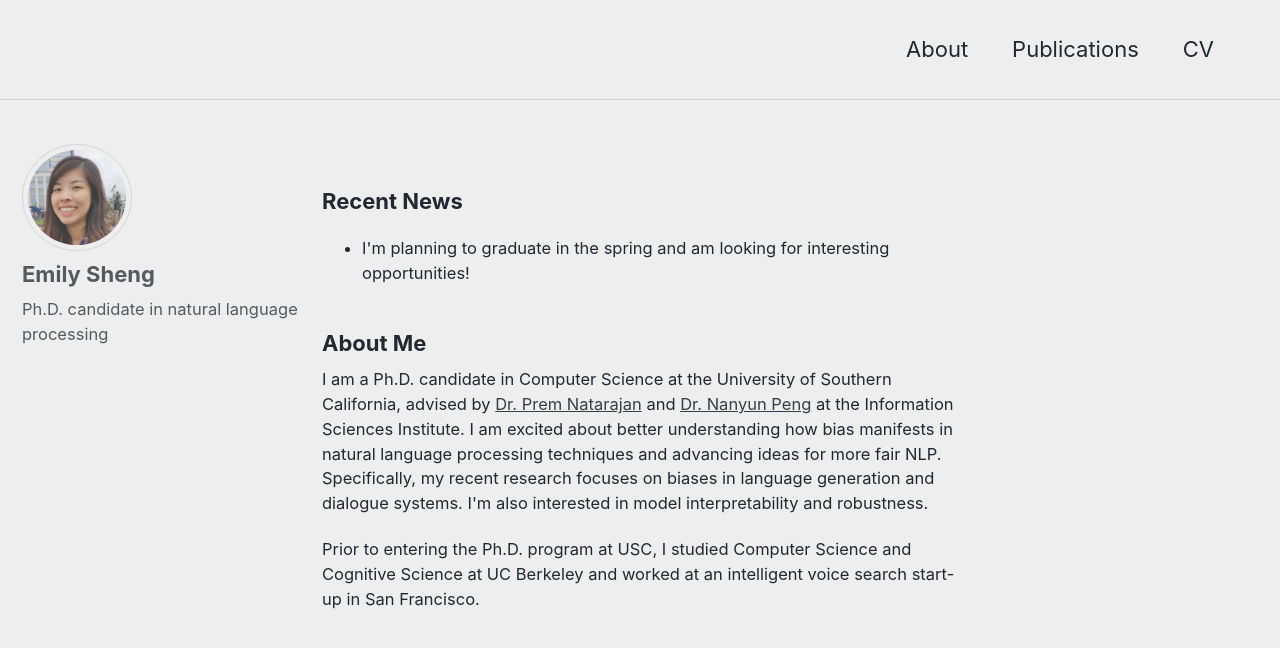
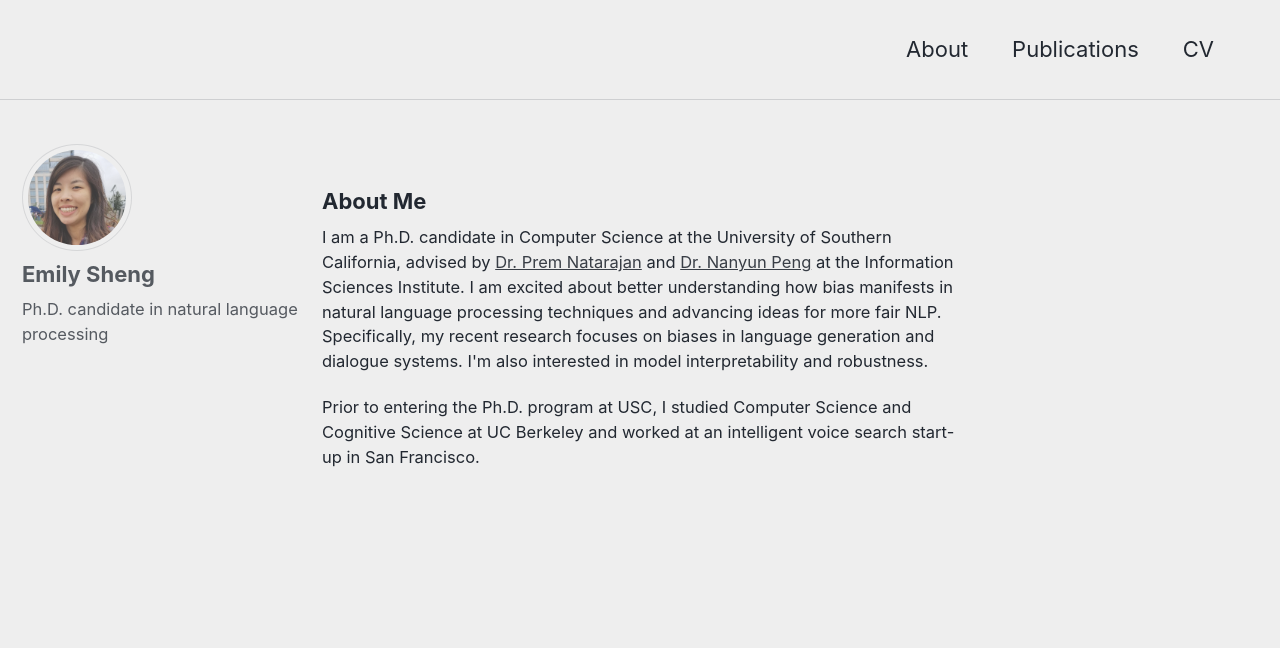
Before and after one commit to ewsheng/ewsheng.github.io, a Jekyll site: the page built from index.html, in a window 1280 px wide and 900 px high. Shown: the top 648 px of the window. Built offline with Jekyll 4.4.1, drawn with Linux system fonts in a browser that asks for light colours; the list of posts is cut into pages by our own code.

Commit message:
Updating personal, paper links

```diff
--- a/_layouts/home.html
+++ b/_layouts/home.html
@@ -1,13 +1,6 @@
 ---
 layout: single
 ---
-
-<h3>Recent News</h3>
-<p>
-  <ul>
-    <li>I'm planning to graduate in the spring and am looking for interesting opportunities!</li>
-  </ul>
-</p>
 
 
 <h3>About Me</h3>
--- a/_pages/publications.html
+++ b/_pages/publications.html
@@ -6,13 +6,13 @@ permalink: /publications/
     Sheng, E., Chang, K.-W., Natarajan, P., & Peng, N. (2021). Societal Biases in Language Generation: Progress and Challenges. To appear in the <i>Proceedings of the 2021 Conference of the Association for Computational Linguistics.</i> <a target="_blank" href="https://arxiv.org/abs/2105.04054">pdf</a>
 </p>
 <p>
-    Sheng, E., Chang, K.-W., Natarajan, P., & Peng, N. (2021). "Nice Try, Kiddo": Investigating Ad Hominems in Dialogue Responses. To appear in the <i>Proceedings of the 2021 Conference of the North American Chapter of the Association for Computational Linguistics.</i> <a target="_blank" href="https://arxiv.org/abs/2010.12820">pdf</a>
+    Sheng, E., Chang, K.-W., Natarajan, P., & Peng, N. (2021). "Nice Try, Kiddo": Investigating Ad Hominems in Dialogue Responses. In the <i>Proceedings of the 2021 Conference of the North American Chapter of the Association for Computational Linguistics.</i> <a target="_blank" href="https://www.aclweb.org/anthology/2021.naacl-main.60/">pdf</a>
 </p>
 <p>
     Sheng, E., Chang, K.-W., Natarajan, P., & Peng, N. (2020). Towards Controllable Biases in Language Generation. In <i>Proceedings of the 2020 Conference on Empirical Methods in Natural Language Processing (Findings).</i> <a target="_blank" href="https://www.aclweb.org/anthology/2020.findings-emnlp.291.pdf">pdf</a> <a target="_blank" href="{{ site.url }}/pdfs/controllable_biases_poster.pdf">poster</a>
 </p>
 <p>
-    Sheng, E., & Uthus, D. (2020). Investigating Societal Biases in a Poetry Composition System. In <i>Proceedings of the 2nd Gender Bias in NLP Workshop.</i> <a target="_blank" href="https://arxiv.org/abs/2011.02686">pdf</a>
+    Sheng, E., & Uthus, D. (2020). Investigating Societal Biases in a Poetry Composition System. In <i>Proceedings of the 2nd Gender Bias in NLP Workshop.</i> <a target="_blank" href="https://www.aclweb.org/anthology/2020.gebnlp-1.9/">pdf</a>
 </p>
 <p>
     Sheng, E., Chang, K.-W., Natarajan, P., & Peng, N. (2019). The Woman Worked as a Babysitter: On Biases in Language Generation. In <i>Proceedings of the 2019 Conference on Empirical Methods in Natural Language Processing.</i> <a target="_blank" href="https://arxiv.org/abs/1909.01326">pdf</a> <a target="_blank" href="https://docs.google.com/presentation/d/1hDerANwiNuHCdmHZyvqMTDnvJ2jnIGkD3KI4PIz0wK8/edit?usp=sharing">slides</a>
```
